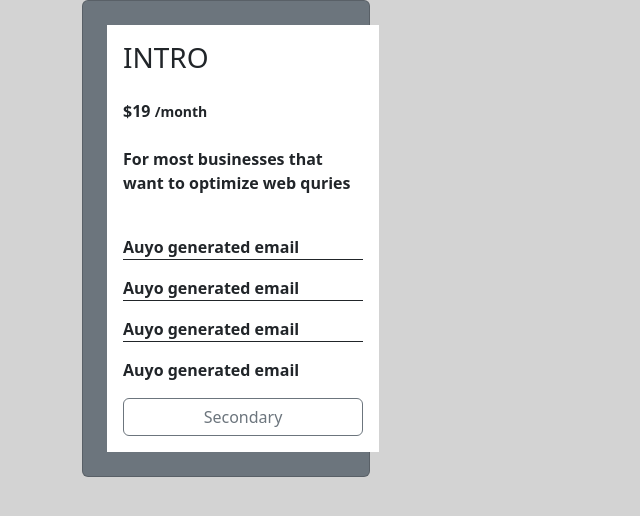
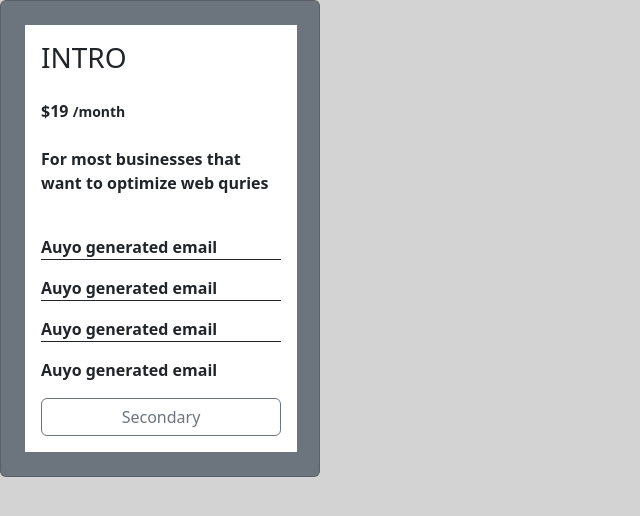
Before and after one commit to azamjonabdullayev/imtixon, a plain HTML site: page index.html in a window 1280 px wide. Shown: the whole page, without its empty margins (0-640 px from the left). Drawn offline with nearby package versions, Linux system fonts and the light colour scheme.

Commit message:
innertial commit

```diff
--- a/index.html
+++ b/index.html
@@ -15,8 +15,8 @@
 </style>
 <body>
     <section class="accordion">
-        <div class="container-sm">
-            <div class="card p-md-4 bg-secondary" style="width: 18rem;">
+        <div class="container-">
+            <div class="card p-md-4 bg-secondary" style="width: 20rem;">
                 <div class="container bg-white p-md-3" style="width: 17rem;">
                     <h3 class="cla text-uppercase mb-4">INTRO</h3>
                     <p class="fw-bold mb-4" >$19 <small>/month</small></p>
--- a/main/main.js
+++ b/main/main.js
@@ -3,7 +3,7 @@ function qisqaIsm(arr){
     let str1 = ism.split(" ").toLocaleUpperCase
     let str2 = " "
      for (let i = 0; i < arr.length; i++) {
-        console.log(str1);
+
      }
      return str2
 }
```
